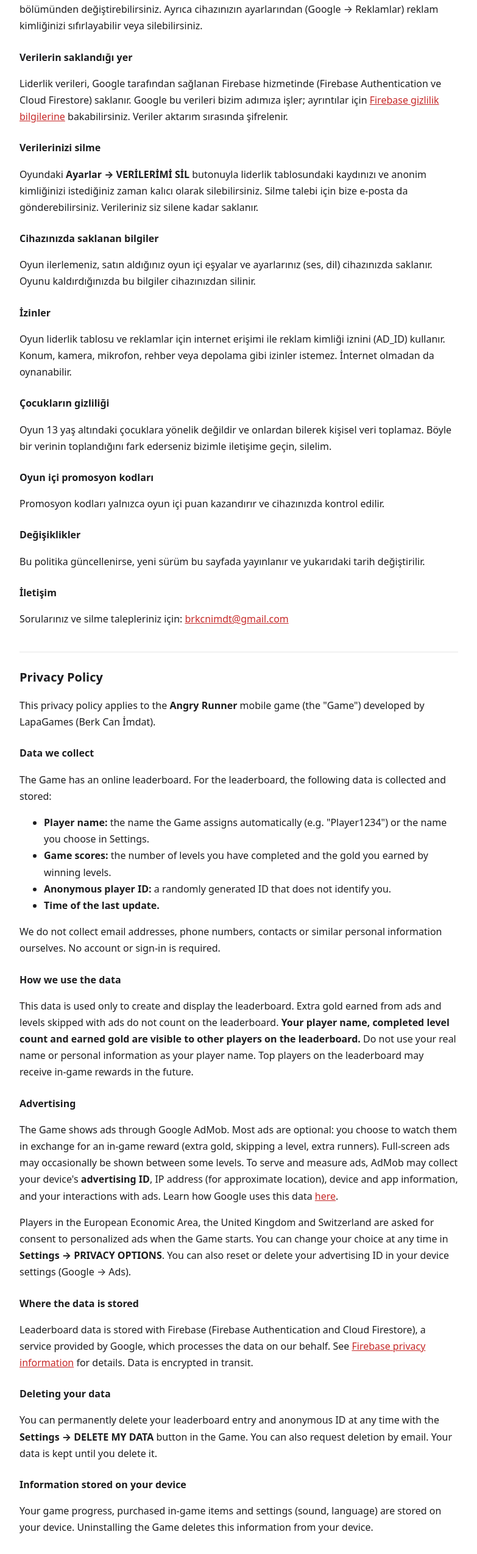
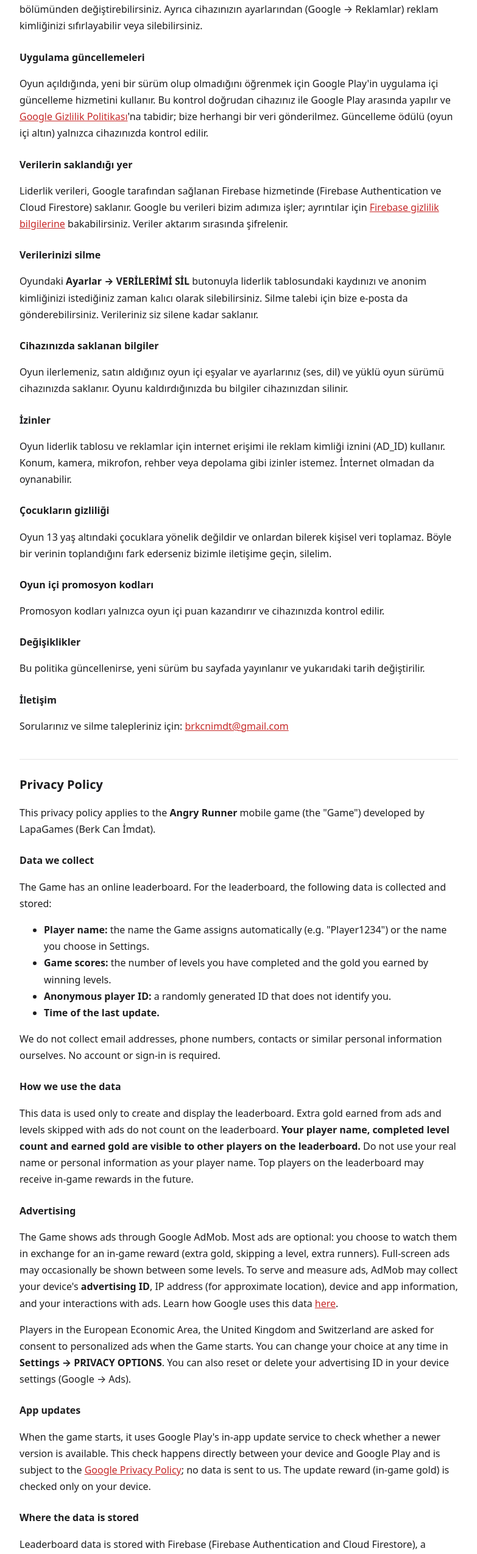
Before and after one commit to BRKCN58/angry-runner-privacy, a plain HTML site: page index.html in a window 1280 px wide. Shown: the part 1170-3719 px from the top of the page at 61% size, without its empty margins (248-1031 px from the left). Drawn offline with Linux system fonts and the light colour scheme.

Commit message:
Gizlilik politikası: uygulama içi güncelleme bölümü eklendi
Co-Authored-By: Claude Opus 5.5 <noreply@anthropic.com>

```diff
--- a/index.html
+++ b/index.html
@@ -45,13 +45,17 @@
     <p>Oyun, Google AdMob aracılığıyla reklam gösterir. Reklamların çoğu isteğe bağlıdır: oyun içi ödül (ekstra altın, bölümü atlama, ekstra karakter) karşılığında kendiniz izlemeyi seçersiniz. Bazı bölümlerin arasında seyrek olarak tam ekran reklam gösterilebilir. AdMob, reklam göstermek ve ölçmek için cihazınızın <strong>reklam kimliğini</strong>, IP adresini (yaklaşık konum için), cihaz ve uygulama bilgilerini ve reklam etkileşimlerinizi toplayabilir. Google'ın bu verileri nasıl kullandığını <a href="https://policies.google.com/technologies/partner-sites">buradan</a> öğrenebilirsiniz.</p>
     <p>Avrupa Ekonomik Alanı, Birleşik Krallık ve İsviçre'deki oyunculardan, kişiselleştirilmiş reklamlar için oyun açılışında onay istenir. Seçiminizi istediğiniz zaman <strong>Ayarlar → GİZLİLİK TERCİHLERİ</strong> bölümünden değiştirebilirsiniz. Ayrıca cihazınızın ayarlarından (Google → Reklamlar) reklam kimliğinizi sıfırlayabilir veya silebilirsiniz.</p>
 
-    <h3>Verilerin saklandığı yer</h3>    <p>Liderlik verileri, Google tarafından sağlanan Firebase hizmetinde (Firebase Authentication ve Cloud Firestore) saklanır. Google bu verileri bizim adımıza işler; ayrıntılar için <a href="https://firebase.google.com/support/privacy">Firebase gizlilik bilgilerine</a> bakabilirsiniz. Veriler aktarım sırasında şifrelenir.</p>
+    <h3>Uygulama güncellemeleri</h3>
+    <p>Oyun açıldığında, yeni bir sürüm olup olmadığını öğrenmek için Google Play'in uygulama içi güncelleme hizmetini kullanır. Bu kontrol doğrudan cihazınız ile Google Play arasında yapılır ve <a href="https://policies.google.com/privacy">Google Gizlilik Politikası</a>'na tabidir; bize herhangi bir veri gönderilmez. Güncelleme ödülü (oyun içi altın) yalnızca cihazınızda kontrol edilir.</p>
+
+    <h3>Verilerin saklandığı yer</h3>
+    <p>Liderlik verileri, Google tarafından sağlanan Firebase hizmetinde (Firebase Authentication ve Cloud Firestore) saklanır. Google bu verileri bizim adımıza işler; ayrıntılar için <a href="https://firebase.google.com/support/privacy">Firebase gizlilik bilgilerine</a> bakabilirsiniz. Veriler aktarım sırasında şifrelenir.</p>
 
     <h3>Verilerinizi silme</h3>
     <p>Oyundaki <strong>Ayarlar → VERİLERİMİ SİL</strong> butonuyla liderlik tablosundaki kaydınızı ve anonim kimliğinizi istediğiniz zaman kalıcı olarak silebilirsiniz. Silme talebi için bize e-posta da gönderebilirsiniz. Verileriniz siz silene kadar saklanır.</p>
 
     <h3>Cihazınızda saklanan bilgiler</h3>
-    <p>Oyun ilerlemeniz, satın aldığınız oyun içi eşyalar ve ayarlarınız (ses, dil) cihazınızda saklanır. Oyunu kaldırdığınızda bu bilgiler cihazınızdan silinir.</p>
+    <p>Oyun ilerlemeniz, satın aldığınız oyun içi eşyalar ve ayarlarınız (ses, dil) ve yüklü oyun sürümü cihazınızda saklanır. Oyunu kaldırdığınızda bu bilgiler cihazınızdan silinir.</p>
 
     <h3>İzinler</h3>
     <p>Oyun liderlik tablosu ve reklamlar için internet erişimi ile reklam kimliği iznini (AD_ID) kullanır. Konum, kamera, mikrofon, rehber veya depolama gibi izinler istemez. İnternet olmadan da oynanabilir.</p>
@@ -90,13 +94,17 @@
     <p>The Game shows ads through Google AdMob. Most ads are optional: you choose to watch them in exchange for an in-game reward (extra gold, skipping a level, extra runners). Full-screen ads may occasionally be shown between some levels. To serve and measure ads, AdMob may collect your device's <strong>advertising ID</strong>, IP address (for approximate location), device and app information, and your interactions with ads. Learn how Google uses this data <a href="https://policies.google.com/technologies/partner-sites">here</a>.</p>
     <p>Players in the European Economic Area, the United Kingdom and Switzerland are asked for consent to personalized ads when the Game starts. You can change your choice at any time in <strong>Settings → PRIVACY OPTIONS</strong>. You can also reset or delete your advertising ID in your device settings (Google → Ads).</p>
 
-    <h3>Where the data is stored</h3>    <p>Leaderboard data is stored with Firebase (Firebase Authentication and Cloud Firestore), a service provided by Google, which processes the data on our behalf. See <a href="https://firebase.google.com/support/privacy">Firebase privacy information</a> for details. Data is encrypted in transit.</p>
+    <h3>App updates</h3>
+    <p>When the game starts, it uses Google Play's in-app update service to check whether a newer version is available. This check happens directly between your device and Google Play and is subject to the <a href="https://policies.google.com/privacy">Google Privacy Policy</a>; no data is sent to us. The update reward (in-game gold) is checked only on your device.</p>
+
+    <h3>Where the data is stored</h3>
+    <p>Leaderboard data is stored with Firebase (Firebase Authentication and Cloud Firestore), a service provided by Google, which processes the data on our behalf. See <a href="https://firebase.google.com/support/privacy">Firebase privacy information</a> for details. Data is encrypted in transit.</p>
 
     <h3>Deleting your data</h3>
     <p>You can permanently delete your leaderboard entry and anonymous ID at any time with the <strong>Settings → DELETE MY DATA</strong> button in the Game. You can also request deletion by email. Your data is kept until you delete it.</p>
 
     <h3>Information stored on your device</h3>
-    <p>Your game progress, purchased in-game items and settings (sound, language) are stored on your device. Uninstalling the Game deletes this information from your device.</p>
+    <p>Your game progress, purchased in-game items and settings (sound, language) and the installed game version are stored on your device. Uninstalling the Game deletes this information from your device.</p>
 
     <h3>Permissions</h3>
     <p>The Game uses internet access and the advertising ID permission (AD_ID) for the leaderboard and ads. It does not request permissions such as location, camera, microphone, contacts or storage. The Game can be played offline.</p>
```
